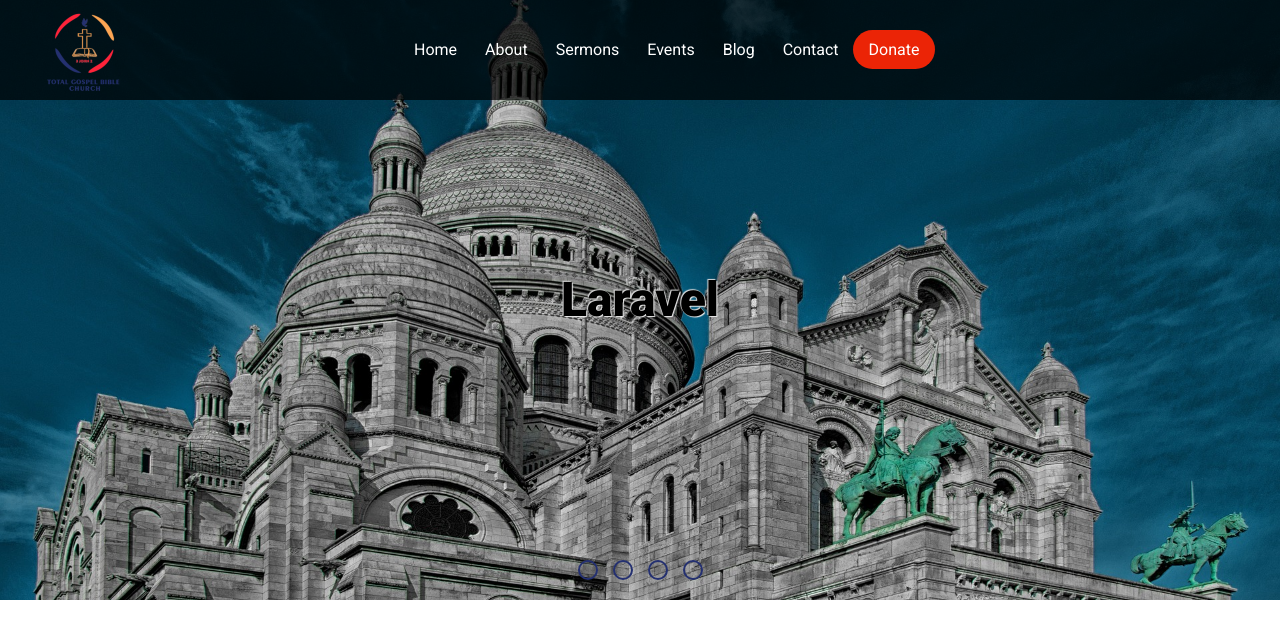
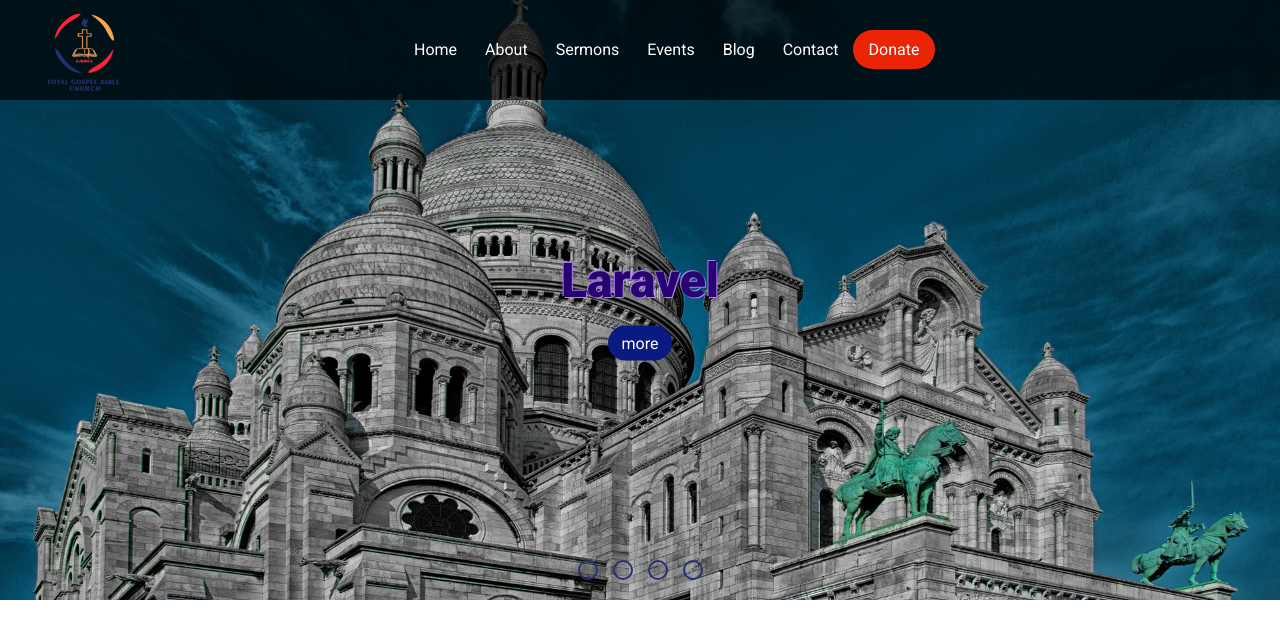
Before and after one commit to Shuga8/TGBC, a Laravel app: page / in a window 1280 px wide. Shown: the top 639 px of the page. Run offline with Laravel 10, Linux system fonts and the light colour scheme; style sheets or scripts are compiled from the project's sources.

Commit message:
content set

```diff
--- a/public/css/pages/main.css
+++ b/public/css/pages/main.css
@@ -179,6 +179,9 @@
   .header.active-header.increase {
     height: 530px;
   }
+  .slider .slides > .slide .content h1 {
+    font-size: 1.5rem !important;
+  }
 }
 .slider {
   width: 100% !important;
@@ -190,6 +193,32 @@
   width: 500%;
   height: 600px;
   display: flex;
+  /*  #radio2:checked ~ .slide {
+      .content {
+          &:not(.second) {
+              display: none;
+              transition: 2s ease-in-out;
+          }
+      }
+  }
+
+  #radio3:checked ~ .slide {
+      .content {
+          &:not(.third) {
+              display: none;
+              transition: 2s ease-in-out;
+          }
+      }
+  }
+
+  #radio4:checked ~ .slide {
+      .content {
+          &:not(.fourth) {
+              display: none;
+              transition: 2s ease-in-out;
+          }
+      }
+  } */
 }
 .slider .slides > input {
   display: none !important;
@@ -197,6 +226,7 @@
 .slider .slides > .slide {
   width: 20%;
   transition: 2s;
+  position: relative;
 }
 .slider .slides > .slide > img {
   width: 1400px;
@@ -207,16 +237,35 @@
   mix-blend-mode: difference;
 }
 .slider .slides > .slide .content {
+  width: 100%;
   position: absolute;
   top: 50%;
   left: 50%;
   transform: translate(-50%, -50%);
   transition: 2s ease-in-out;
+  z-index: 0;
+  padding: 10px;
 }
 .slider .slides > .slide .content h1 {
   font-size: 3rem;
-  text-shadow: 1px 1px 1px #eee, -1px -1px 1px #ddd;
+  text-shadow: 1px 1px 0px #aa81f6, -1px -1px 0px #aa81f6;
+  text-rendering: geometricPrecision;
+  word-wrap: normal;
+  word-break: normal;
   font-weight: 800;
+  color: #290271;
+  text-align: center;
+}
+.slider .slides > .slide .content .actions {
+  margin-top: 15px;
+  text-align: center;
+}
+.slider .slides > .slide .content .actions a.more {
+  padding: 8px 14px;
+  color: #fff;
+  background: #091b80;
+  text-transform: lowercase;
+  border-radius: 25px;
 }
 .slider .slides > .navigation-manual {
   position: absolute;
@@ -239,10 +288,12 @@
 }
 .slider .slides #radio1:checked ~ .first {
   margin-left: 0%;
-}
-.slider .slides #radio1:checked ~ .first .content:not(.first) {
-  display: none;
-  transition: 2s ease-in-out;
+  /* .content {
+      &:not(.first) {
+          display: none;
+          transition: 2s ease-in-out;
+      }
+  } */
 }
 .slider .slides #radio2:checked ~ .first {
   margin-left: -20%;
@@ -252,16 +303,4 @@
 }
 .slider .slides #radio4:checked ~ .first {
   margin-left: -60%;
-}
-.slider .slides #radio2:checked ~ .slide .content:not(.second) {
-  display: none;
-  transition: 2s ease-in-out;
-}
-.slider .slides #radio3:checked ~ .slide .content:not(.third) {
-  display: none;
-  transition: 2s ease-in-out;
-}
-.slider .slides #radio4:checked ~ .slide .content:not(.fourth) {
-  display: none;
-  transition: 2s ease-in-out;
 }/*# sourceMappingURL=main.css.map */
--- a/public/css/pages/main.scss
+++ b/public/css/pages/main.scss
@@ -210,6 +210,18 @@
     .header.active-header.increase {
         height: 530px;
     }
+
+    .slider {
+        .slides {
+            > .slide {
+                .content {
+                    h1 {
+                        font-size: 1.5rem !important;
+                    }
+                }
+            }
+        }
+    }
 }
 
 .slider {
@@ -230,6 +242,7 @@
         > .slide {
             width: 20%;
             transition: 2s;
+            position: relative;
 
             > img {
                 width: clamp(200px, 1400px, 1400px);
@@ -240,16 +253,37 @@
             }
 
             .content {
+                width: 100%;
                 position: absolute;
                 top: 50%;
                 left: 50%;
                 transform: translate(-50%, -50%);
                 transition: 2s ease-in-out;
+                z-index: 0;
+                padding: 10px;
 
                 h1 {
                     font-size: 3rem;
-                    text-shadow: 1px 1px 1px #eee, -1px -1px 1px #ddd;
+                    text-shadow: 1px 1px 0px #aa81f6, -1px -1px 0px #aa81f6;
+                    text-rendering: geometricPrecision;
+                    word-wrap: normal;
+                    word-break: normal;
                     font-weight: 800;
+                    color: #290271;
+                    text-align: center;
+                }
+
+                .actions {
+                    margin-top: 15px;
+                    text-align: center;
+
+                    a.more {
+                        padding: 8px 14px;
+                        color: #fff;
+                        background: #091b80;
+                        text-transform: lowercase;
+                        border-radius: 25px;
+                    }
                 }
             }
         }
@@ -279,12 +313,12 @@
         #radio1:checked ~ .first {
             margin-left: 0%;
 
-            .content {
+            /* .content {
                 &:not(.first) {
                     display: none;
                     transition: 2s ease-in-out;
                 }
-            }
+            } */
         }
 
         #radio2:checked ~ .first {
@@ -299,7 +333,7 @@
             margin-left: -60%;
         }
 
-        #radio2:checked ~ .slide {
+        /*  #radio2:checked ~ .slide {
             .content {
                 &:not(.second) {
                     display: none;
@@ -324,6 +358,6 @@
                     transition: 2s ease-in-out;
                 }
             }
-        }
+        } */
     }
 }
--- a/resources/views/pages/index.blade.php
+++ b/resources/views/pages/index.blade.php
@@ -14,7 +14,11 @@
 			<div class="slide first">
 				<img src="{{ asset('images/1.jpg') }}" alt="">
 				<div class="content first">
-					<h1>{{ config('app.name') }}</h1>
+					<h1 class="slide-up">{{ config('app.name') }}</h1>
+
+					<div class="actions">
+						<a class="more" href="">More</a>
+					</div>
 				</div>
 			</div>
 
@@ -33,7 +37,6 @@
 
 
 			{{-- Automatic navigation --}}
-
 			<div class="navigation-auto">
 				<div class="auto-btn1"></div>
 				<div class="auto-btn2"></div>
```
Also changed, not shown: 1 other file.
